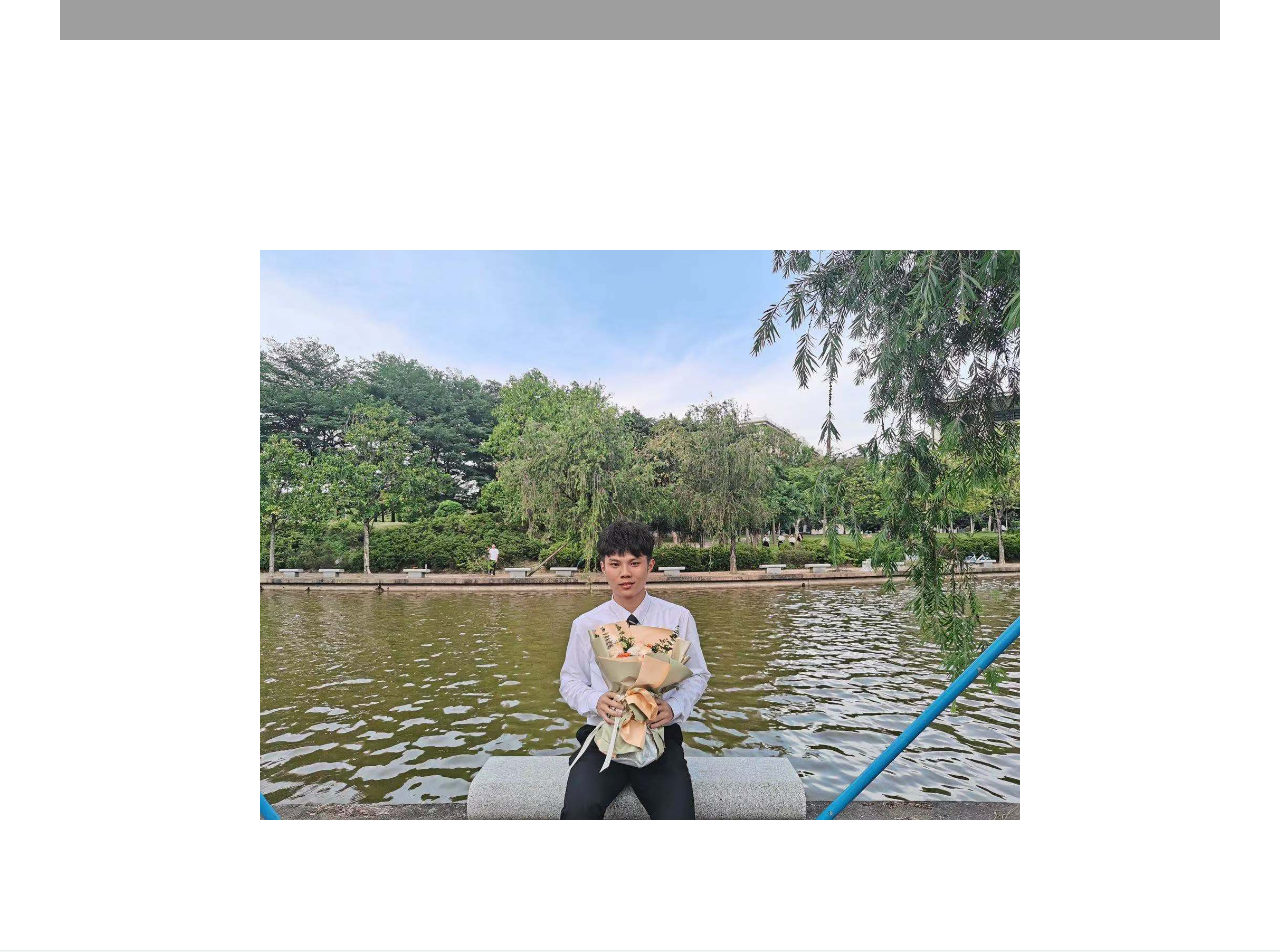
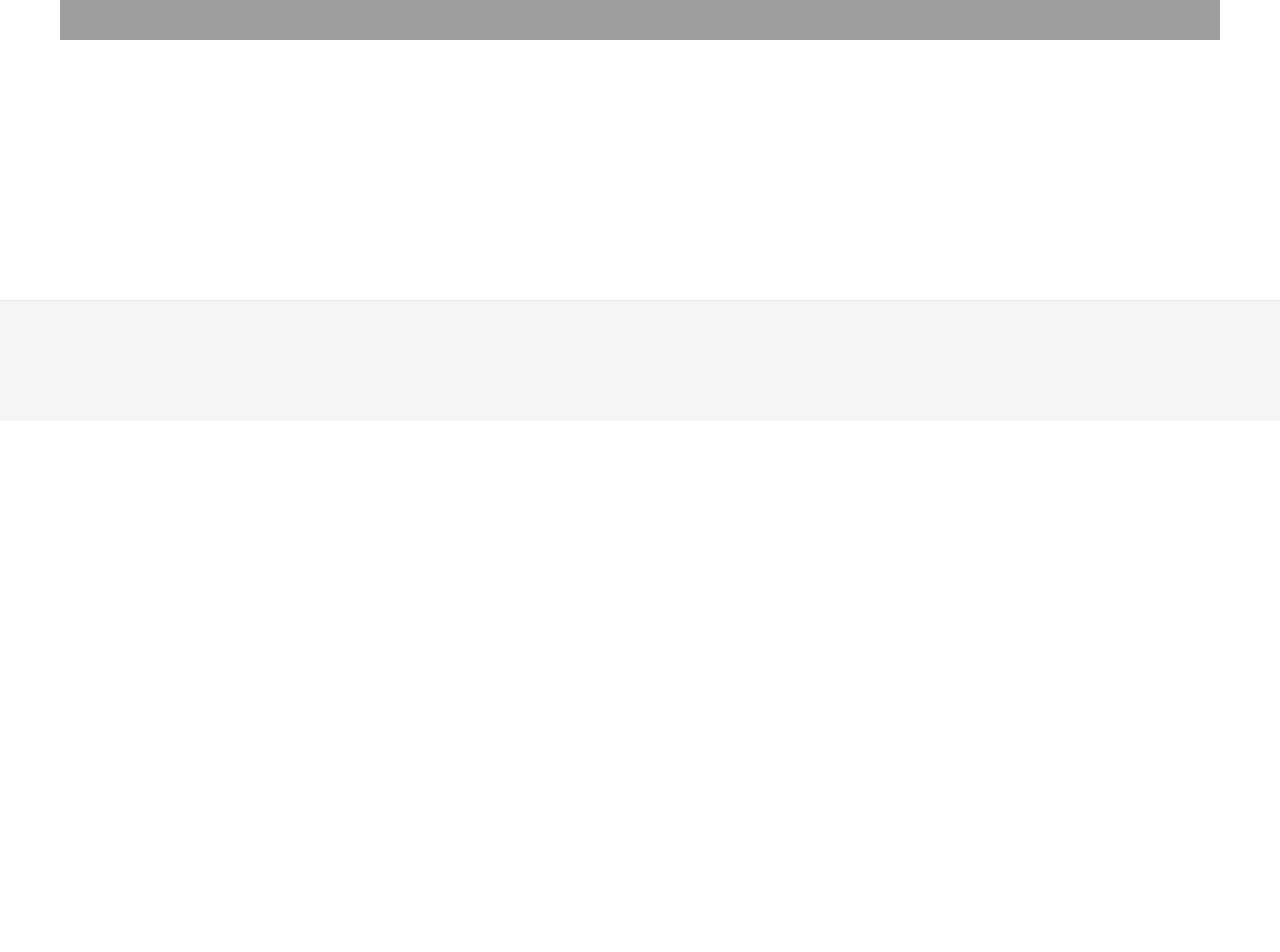
Before and after one commit to ZhongYupei/ZhongYupei.github.io, a Jekyll site: the page built from _pages/about.md, in a window 1280 px wide. Shown: the part 1891-2843 px from the top of the page. Built offline with Jekyll 4.4.1, drawn with Linux system fonts in a browser that asks for light colours; nearby versions of some CDN libraries; after the commit the page ends 2312 px from its top, so only the background shows below that; grey boxes are pictures that could not be loaded.

Commit message:
no message

```diff
--- a/_pages/about.md
+++ b/_pages/about.md
@@ -6,6 +6,6 @@ image: Jpresume.pdf
 ---
 
 <!-- <iframe src="/images/Jpresume.pdf" allowTransparency="true" height="1500px" width="1000px" scrolling="no" frameborder="0" />  -->
-![JpResume](/images/01.jpg)
+<!-- ![JpResume](/images/01.jpg) -->
 <!-- <iframe src="/index.pdf" width="100%" height="100%"> -->
 <!-- <embed src="/images/Jpresume.pdf" type="application/pdf" width="100%" height="100%" internalinstanceid="81 /> -->
--- a/_sass/4-layouts/_page.scss
+++ b/_sass/4-layouts/_page.scss
@@ -30,7 +30,7 @@
       content: "";
       // display: table;
       width: 100%;
-      min-height: 400px;
+      min-height: 0px;
       padding-top: 50%;
     }
   }
```
